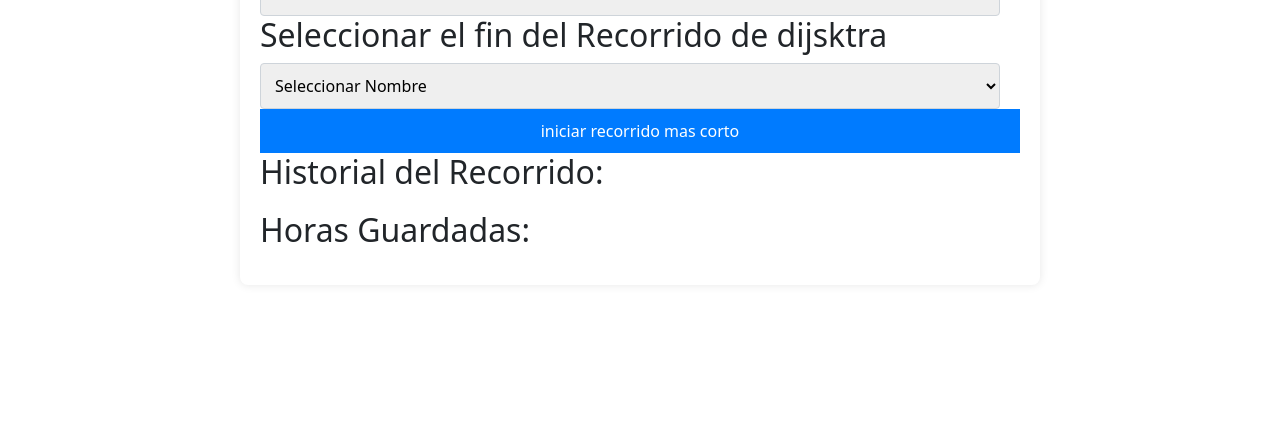
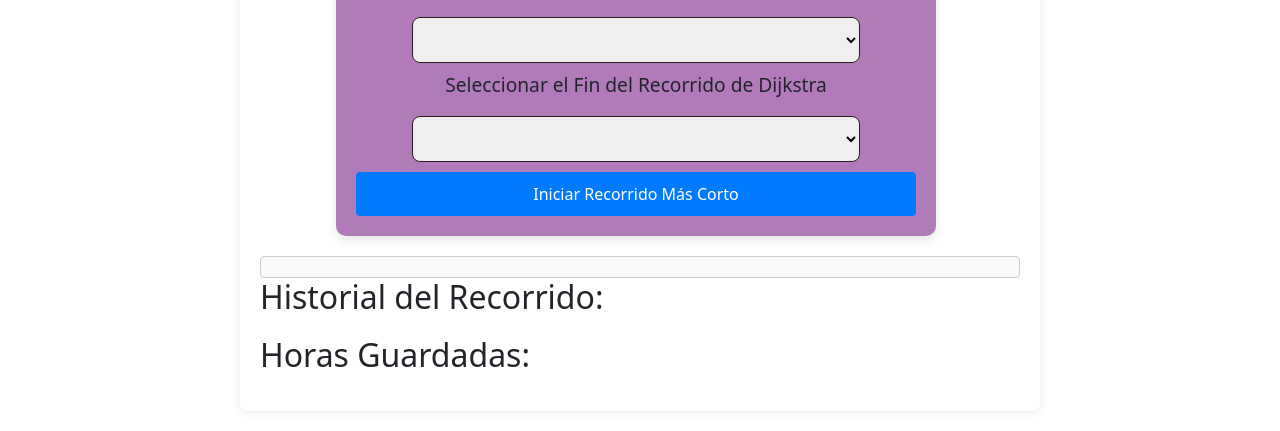
Before and after one commit to JulioAlb2/Buscador-de-rutas, a plain HTML site: page index.html in a window 1280 px wide. Shown: the part 723-1154 px from the top of the page. Before the commit the page ends 1028 px from the top, so only its background shows below. Drawn offline with nearby package versions, Linux system fonts and the light colour scheme.

Commit message:
version 0.3

```diff
--- a/Style.css
+++ b/Style.css
@@ -67,3 +67,48 @@ body {
     margin-bottom: 5px;
     border-radius: 4px;
   }
+
+  .result-box {
+    margin-top: 20px;
+    padding: 10px;
+    border: 1px solid #ccc;
+    border-radius: 4px;
+    background-color: #f9f9f9;
+}
+.dijkstra {
+  width: 80%;
+  max-width: 600px;
+  margin-top: 30px;
+  margin-left: 10%;
+  padding: 20px;
+  background-color: #b17bb9;
+  border-radius: 10px;
+  box-shadow: 0 4px 8px rgba(0, 0, 0, 0.1);
+}
+
+.dijkstra-container {
+  text-align: center;
+}
+
+.title {
+  font-size: 1.2em;
+  margin-bottom: 10px;
+}
+
+.select-box {
+  width: 80%;
+  padding: 10px;
+  margin: 10px 0;
+  border: 1px solid #2b1b1b;
+  border-radius: 8px;
+}
+
+#IniciarDijkstra{
+  width: 100%;
+    padding: 10px;
+    background-color: #007bff;
+    color: white;
+    border: none;
+    border-radius: 4px;
+    cursor: pointer;
+}
--- a/index.html
+++ b/index.html
@@ -43,15 +43,16 @@
         <button id="inicarRecorrido">Iniciar Recorrido</button>
       </div>
 
-      <div class="dijsktra">
-        <div>
-          <h2 id="title">Seleccionar el Inicio del Recorrido de dijsktra</h2>
-          <select id="select4"></select>
-          <h2 id="title">Seleccionar el fin del Recorrido de dijsktra</h2>
-          <select id="select5"></select>
-          <button id="IniciarDikstra"> iniciar recorrido mas corto</button>
+      <div class="dijkstra">
+        <div class="dijkstra-container">
+            <h2 class="title">Seleccionar el Inicio del Recorrido de Dijkstra</h2>
+            <select id="select4" class="select-box"></select>
+            <h2 class="title">Seleccionar el Fin del Recorrido de Dijkstra</h2>
+            <select id="select5" class="select-box"></select>
+            <button id="IniciarDijkstra" class="btn">Iniciar Recorrido Más Corto</button>
         </div>
-      </div>
+    </div>
+    <div id="result" class="result-box"></div>
 
 
       <div id="Historial">
```
Also changed, not shown: src/models/ejemplo.js (+1 -8 lines).
